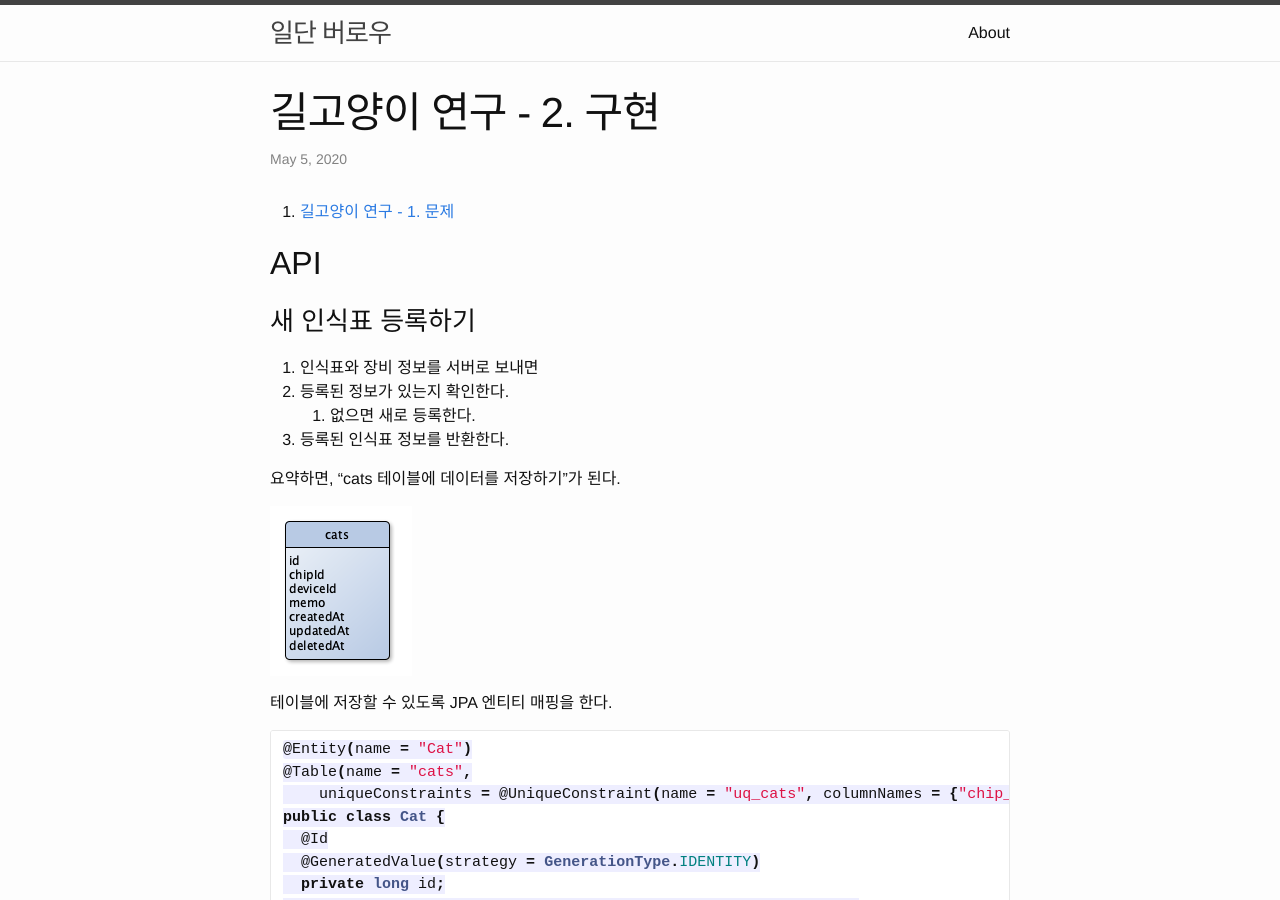
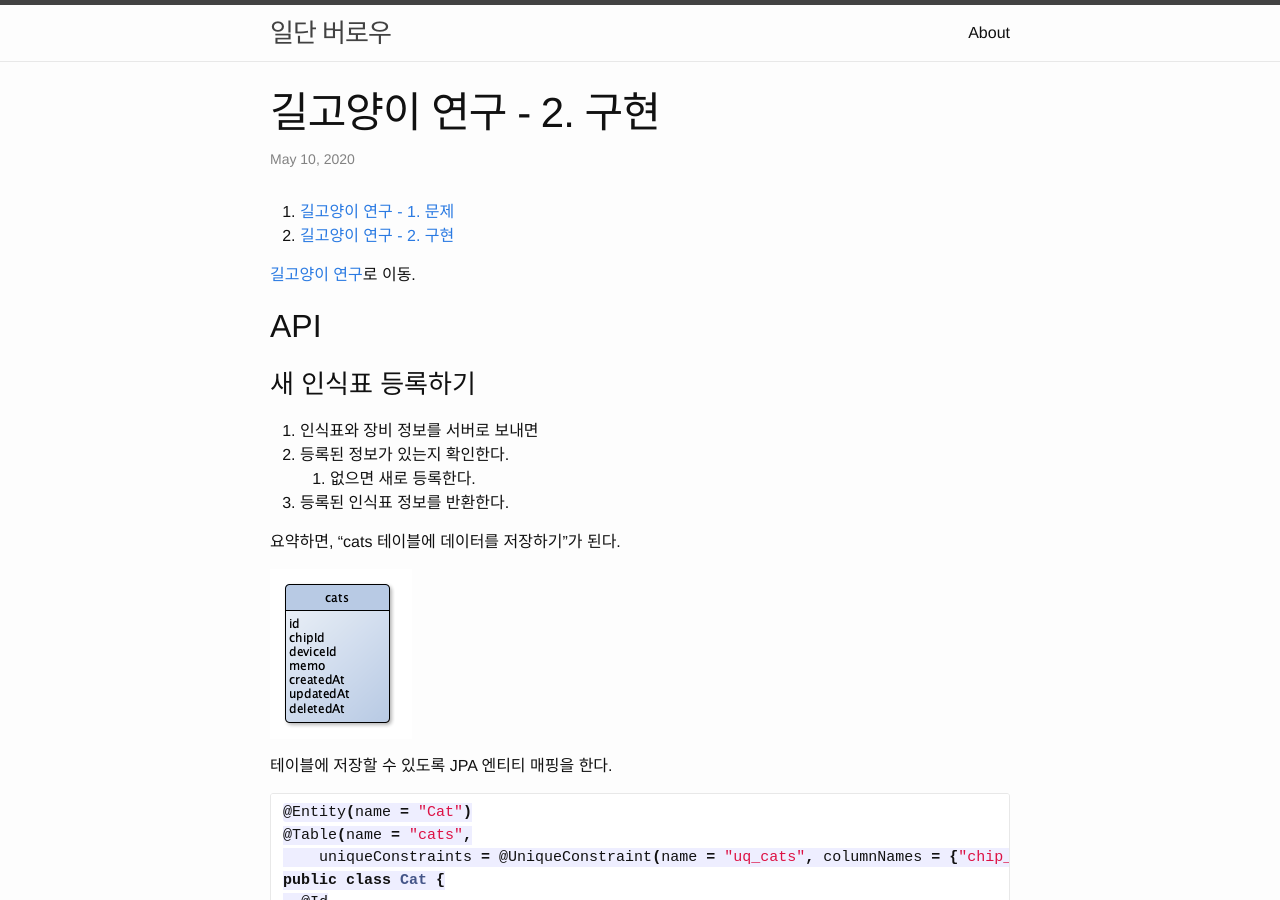
Before and after one commit to JustBurrow/JustBurrow.github.io, a Jekyll site: the page built from _posts/2020-05-10-street-cat-study-2.md, in a window 1280 px wide and 900 px high. Built offline with Jekyll 4.4.1, drawn with Linux system fonts in a browser that asks for light colours.

Commit message:
ADD : 길고양이 연구 2

````diff
--- a/_posts/2020-05-05-street-cat-study-2.md
+++ b/_posts/2020-05-10-street-cat-study-2.md
@@ -4,7 +4,10 @@ layout: post
 tags: [개발]
 ---
 
-1. [길고양이 연구 - 1. 문제](2020-05-04-street-cat-study-1.md)
+1. [길고양이 연구 - 1. 문제](/2020/05/04/street-cat-study-1)
+2. [길고양이 연구 - 2. 구현](/2020/05/10/street-cat-study-2)
+
+[길고양이 연구](https://justburrow.gitbook.io/street-cat-study/)로 이동.
 
 ## API
 
@@ -71,6 +74,8 @@ public class CatService {
 }
 ```
 
+##
+
 ## 참고
 
 - https://github.com/JustBurrow/pages/street-cat-study : 예제 코드
````
Also changed, not shown: _posts/2020-05-04-street-cat-study-1.md (+5 -0 lines), 1 other file.
